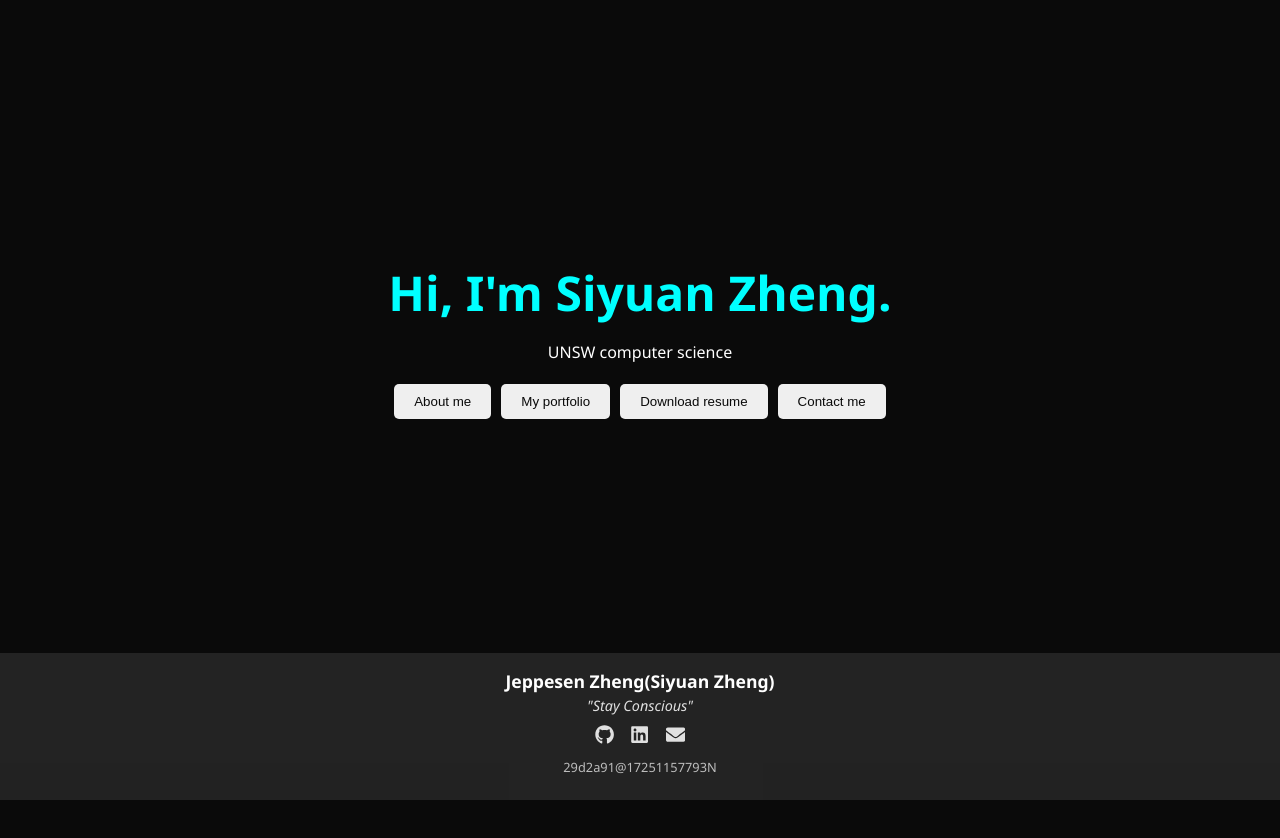
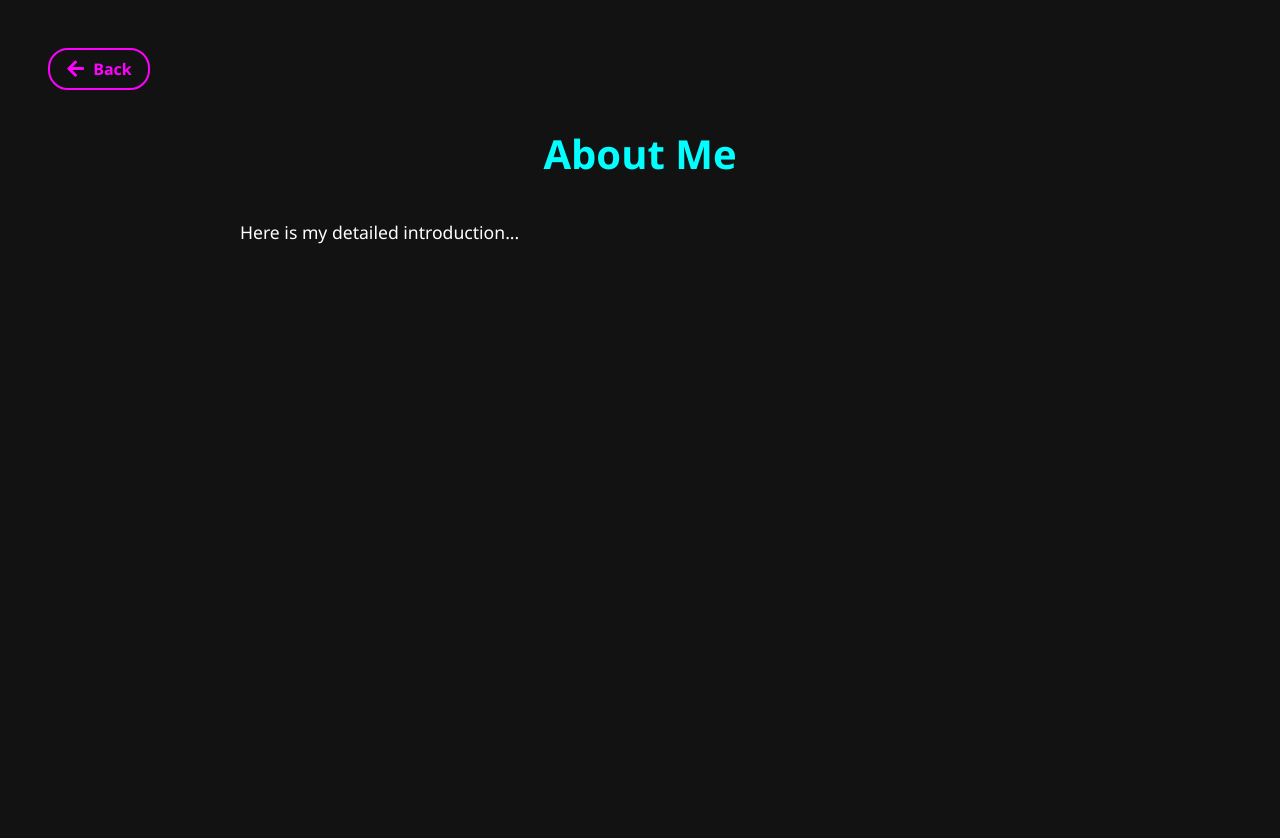
Before and after one commit to JeppesenZheng/JeppesenZheng.github.io, a React (Create React App) app: page /about in a window 1280 px wide. Shown: the top 838 px of the page. Before the commit the page ends 800 px from the top, so only its background shows below. Built offline with nearby package versions, Linux system fonts and the light colour scheme.

Commit message:
updated the project styles

```diff
--- a/src/App.tsx
+++ b/src/App.tsx
@@ -1,11 +1,13 @@
 import React from 'react';
-import { HashRouter as Router, Route, Routes } from 'react-router-dom';
+import { BrowserRouter as Router, Routes, Route } from 'react-router-dom';
 import './App.css';
 
 import Home from './components/Home';
 import Portfolio from './components/Portfolio';
 import ProjectDetail from './components/ProjectDetail';
 import About from './components/About';
+import HSRProject from './components/projects/HSRProject';
+import LibrarySystemProject from './components/projects/LibrarySystemProject';
 
 function App() {
   return (
@@ -15,6 +17,8 @@ function App() {
         <Route path="/about" element={<About />} />
         <Route path="/portfolio" element={<Portfolio />} />
         <Route path="/project/:id" element={<ProjectDetail />} />
+        <Route path="/project/HSRProject" element={<HSRProject />} />
+        <Route path="/project/LibrarySystemProject" element={<LibrarySystemProject />} />
       </Routes>
     </Router>
   );
--- a/src/components/About.tsx
+++ b/src/components/About.tsx
@@ -1,6 +1,8 @@
 import React from 'react';
 import styled from 'styled-components';
 import { Link } from 'react-router-dom';
+import { BackButton } from '../styles/SharedStyles';
+import { FaArrowLeft } from 'react-icons/fa';
 
 const AboutContainer = styled.div`
   min-height: 100vh;
@@ -14,22 +16,6 @@ const TopBar = styled.div`
   justify-content: space-between;
   align-items: center;
   margin-bottom: 2rem;
-`;
-
-const BackButton = styled(Link)`
-  color: var(--accent-color);
-  text-decoration: none;
-  font-weight: bold;
-  font-size: 1rem;
-  padding: 0.5rem 1rem;
-  border: 2px solid var(--accent-color);
-  border-radius: 20px;
-  transition: background-color 0.3s ease, color 0.3s ease;
-
-  &:hover {
-    background-color: var(--accent-color);
-    color: var(--primary-color);
-  }
 `;
 
 const Title = styled.h1`
@@ -50,7 +36,10 @@ function About() {
   return (
     <AboutContainer>
       <TopBar>
-        <BackButton to="/">Back</BackButton>
+        <BackButton to="/">
+          <FaArrowLeft />
+          Back
+        </BackButton>
       </TopBar>
       <Content>
         <Title>About Me</Title>
--- a/src/components/Portfolio.tsx
+++ b/src/components/Portfolio.tsx
@@ -1,75 +1,60 @@
 import React from 'react';
-import styled from 'styled-components';
-import { Link } from 'react-router-dom';
-import ProjectCard from './ProjectCard';
-
-const PortfolioContainer = styled.div`
-  min-height: 100vh;
-  background-color: var(--background-color);
-  color: var(--text-color);
-  padding: 3rem;
-`;
-
-const TopBar = styled.div`
-  display: flex;
-  justify-content: space-between;
-  align-items: center;
-  margin-bottom: 2rem;
-`;
-
-const BackButton = styled(Link)`
-  color: var(--accent-color);
-  text-decoration: none;
-  font-weight: bold;
-  font-size: 1rem;
-  padding: 0.5rem 1rem;
-  border: 2px solid var(--accent-color);
-  border-radius: 20px;
-  transition: background-color 0.3s ease, color 0.3s ease;
-
-  &:hover {
-    background-color: var(--accent-color);
-    color: var(--primary-color);
-  }
-`;
-
-const Title = styled.h1`
-  font-size: 2.5rem;
-  text-align: center;
-  flex-grow: 1;
-  color: var(--highlight-color);
-`;
-
-const ProjectGrid = styled.div`
-  display: grid;
-  grid-template-columns: repeat(auto-fit, minmax(300px, 1fr));
-  gap: 2rem;
-`;
-
-const projects = [
-  { id: '1', title: 'Human Supported Robort (HSR) project', summary: 'HSR is a project that aims to create a human-supported robot that can assist with daily tasks and in different scenarios like kitchen, living room, etc.' },
-  { id: '2', title: 'Library System project', summary: 'The Library System project is a project that aims to create a library system that can manage the books and the users in the library.' },
-];
+import { useNavigate } from 'react-router-dom';
+import { FaArrowLeft } from 'react-icons/fa';
+import * as S from '../styles/PortfolioStyles';
 
 function Portfolio() {
+  const navigate = useNavigate();
+
+  const projects = [
+    {
+      id: 1,
+      title: 'Human Support Robot (HSR)',
+      description: 'Advanced robotic system for human assistance...',
+      image: '/images/HSR.png',
+      technologies: ['ROS', 'Python', 'OpenCV', 'TensorFlow', 'YOLO'],
+      path: '/project/HSRProject'
+    },
+    {
+      id: 2,
+      title: 'Library Management System',
+      description: 'Full-stack library management application...',
+      image: '/images/library_system.png',
+      technologies: ['React', 'Spring Boot', 'MySQL', 'Tailwind CSS'],
+      path: '/project/LibrarySystemProject'
+    },
+  ];
+
   return (
-    <PortfolioContainer>
-      <TopBar>
-        <BackButton to="/">Back</BackButton>
-        <Title>My Projects</Title>
-        <div style={{ width: '80px' }}></div>
-      </TopBar>
-      <ProjectGrid>
+    <S.PortfolioContainer>
+      <S.BackButton to="/">
+        <FaArrowLeft />
+        Back
+      </S.BackButton>
+
+      <S.Title>My Projects</S.Title>
+      <S.ProjectGrid>
         {projects.map((project) => (
-          <ProjectCard
+          <S.ProjectCard
             key={project.id}
-            id={project.id}
-            title={project.title}
-            summary={project.summary}
-          />
+            bgImage={project.image}
+            onClick={() => navigate(project.path)}
+          >
+            <S.ProjectContent>
+              <S.ProjectTitle>{project.title}</S.ProjectTitle>
+              <S.ProjectDescription>
+                {project.description}
+              </S.ProjectDescription>
+              <S.TechList>
+                {project.technologies.map((tech, index) => (
+                  <S.TechTag key={index}>{tech}</S.TechTag>
+                ))}
+              </S.TechList>
+            </S.ProjectContent>
+          </S.ProjectCard>
         ))}
-      </ProjectGrid>
-    </PortfolioContainer>
+      </S.ProjectGrid>
+    </S.PortfolioContainer>
   );
 }
 
--- a/src/components/projects/HSRProject.tsx
+++ b/src/components/projects/HSRProject.tsx
@@ -1,10 +1,29 @@
-import React from 'react';
-import { FaRobot, FaPython, FaGithub, FaEye } from 'react-icons/fa';
+import React, { useState, useEffect } from 'react';
+import { FaRobot, FaPython, FaGithub, FaEye, FaArrowLeft } from 'react-icons/fa';
 import { SiRos, SiOpencv, SiTensorflow } from 'react-icons/si';
 import * as S from '../../styles/ProjectStyles';
 
 function HSRProject() {
+  const [opacity, setOpacity] = useState(1);
+
+  useEffect(() => {
+    const handleScroll = () => {
+      const scrollPosition = window.scrollY;
+      const newOpacity = Math.max(1 - scrollPosition / 300, 0.2);
+      setOpacity(newOpacity);
+    };
+
+    window.addEventListener('scroll', handleScroll);
+    return () => window.removeEventListener('scroll', handleScroll);
+  }, []);
+
   return (
+    <S.Wrapper>
+      <S.BackButton to="/portfolio" style={{ opacity }}>
+        <FaArrowLeft />
+        Back
+      </S.BackButton>
+
       <S.Container>
         <S.Title>Human Support Robot (HSR) Project</S.Title>
 
@@ -121,6 +140,7 @@ function HSRProject() {
           </S.Content>
         </S.GitHubSection> */}
       </S.Container>
+    </S.Wrapper>
   );
 }
 
--- a/src/components/projects/LibrarySystemProject.tsx
+++ b/src/components/projects/LibrarySystemProject.tsx
@@ -1,11 +1,29 @@
-import React from 'react';
-import { FaReact, FaDatabase, FaGithub } from 'react-icons/fa';
+import React, { useState, useEffect } from 'react';
+import { FaReact, FaDatabase, FaGithub, FaArrowLeft } from 'react-icons/fa';
 import { SiSpringboot, SiTailwindcss } from 'react-icons/si';
 import * as S from '../../styles/ProjectStyles';
 
 function LibrarySystemProject() {
+  const [opacity, setOpacity] = useState(1);
+
+  useEffect(() => {
+    const handleScroll = () => {
+      const scrollPosition = window.scrollY;
+      const newOpacity = Math.max(1 - scrollPosition / 300, 0.2);
+      setOpacity(newOpacity);
+    };
+
+    window.addEventListener('scroll', handleScroll);
+    return () => window.removeEventListener('scroll', handleScroll);
+  }, []);
+
   return (
-    <S.Container>
+    <S.Wrapper>
+      <S.BackButton to="/portfolio" style={{ opacity }}>
+        <FaArrowLeft />
+        Back
+      </S.BackButton>
+
       <S.Title>Library System Project</S.Title>
 
       <S.Section>
@@ -106,7 +124,7 @@ function LibrarySystemProject() {
             View project frontend on GitHub
           </S.GitHubButton>
       </S.GitHubSection>
-    </S.Container>
+    </S.Wrapper>
   );
 }
 
--- /dev/null
+++ b/src/styles/PortfolioStyles.tsx
@@ -0,0 +1,146 @@
+import styled from 'styled-components';
+import { Link } from 'react-router-dom';
+
+export const PortfolioContainer = styled.div`
+  max-width: 1200px;
+  margin: 0 auto;
+  padding: 2rem;
+`;
+
+export const Title = styled.h1`
+  font-size: 3rem;
+  color: var(--highlight-color);
+  text-align: center;
+  margin-bottom: 3rem;
+
+  &:after {
+    content: '';
+    display: block;
+    width: 100px;
+    height: 4px;
+    background: var(--accent-color);
+    margin: 1rem auto;
+    border-radius: 2px;
+  }
+`;
+
+export const ProjectGrid = styled.div`
+  display: grid;
+  grid-template-columns: repeat(auto-fit, minmax(300px, 1fr));
+  gap: 2rem;
+  margin: 2rem 0;
+`;
+
+export const ProjectCard = styled.div<{ bgImage?: string }>`
+  position: relative;
+  padding: 2rem;
+  border-radius: 12px;
+  overflow: hidden;
+  background: rgba(255, 255, 255, 0.08);
+  backdrop-filter: blur(5px);
+  transition: all 0.3s ease;
+  cursor: pointer;
+  min-height: 300px;
+
+  &::before {
+    content: '';
+    position: absolute;
+    top: 0;
+    right: 0;
+    width: 50%;
+    height: 100%;
+    background-image: ${props => props.bgImage ? `url(${props.bgImage})` : 'none'};
+    background-size: cover;
+    background-position: center;
+    opacity: 0.3; // 增加透明度，从 0.15 改为 0.3
+    z-index: 1;
+    transition: opacity 0.3s ease;
+    filter: brightness(1.2); // 添加亮度滤镜
+  }
+
+  &::after {
+    content: '';
+    position: absolute;
+    top: 0;
+    right: 0;
+    width: 50%;
+    height: 100%;
+    background: linear-gradient(
+      to right,
+      rgba(0, 0, 0, 0.6) 0%, // 降低渐变的不透明度，从 0.8 改为 0.6
+      rgba(0, 0, 0, 0.2) 100% // 降低渐变的不透明度，从 0.3 改为 0.2
+    );
+    z-index: 2;
+  }
+
+  &:hover {
+    transform: translateY(-5px);
+    box-shadow: 0 8px 24px rgba(0, 0, 0, 0.2);
+
+    &::before {
+      opacity: 0.4; // 悬停时增加透明度，从 0.25 改为 0.4
+      filter: brightness(1.3); // 悬停时增加亮度
+    }
+  }
+`;
+
+export const ProjectContent = styled.div`
+  position: relative;
+  z-index: 3;
+  width: 60%;
+`;
+
+export const ProjectTitle = styled.h2`
+  font-size: 1.8rem;
+  color: var(--highlight-color);
+  margin-bottom: 1rem;
+`;
+
+export const ProjectDescription = styled.p`
+  font-size: 1.1rem;
+  line-height: 1.6;
+  color: var(--text-color);
+  margin-bottom: 1.5rem;
+`;
+
+export const TechList = styled.div`
+  display: flex;
+  flex-wrap: wrap;
+  gap: 0.5rem;
+  margin-top: 1rem;
+`;
+
+export const TechTag = styled.span`
+  padding: 0.3rem 0.8rem;
+  background: rgba(255, 255, 255, 0.1);
+  border-radius: 20px;
+  font-size: 0.9rem;
+  color: var(--accent-color);
+`;
+
+export const BackButton = styled(Link)`
+  position: fixed;
+  top: 2rem;
+  left: 2rem;
+  color: var(--accent-color);
+  text-decoration: none;
+  font-weight: bold;
+  font-size: 1rem;
+  padding: 0.5rem 1rem;
+  border: 2px solid var(--accent-color);
+  border-radius: 20px;
+  transition: background-color 0.3s ease, color 0.3s ease;
+  display: flex;
+  align-items: center;
+  gap: 0.5rem;
+  z-index: 100;
+
+  &:hover {
+    background-color: var(--accent-color);
+    color: var(--primary-color);
+  }
+
+  svg {
+    font-size: 1.2rem;
+  }
+`;
--- a/src/styles/ProjectStyles.ts
+++ b/src/styles/ProjectStyles.ts
@@ -1,4 +1,10 @@
 import styled from 'styled-components';
+import { Link } from 'react-router-dom';
+
+export const Wrapper = styled.div`
+  position: relative;
+  width: 100%;
+`;
 
 export const Container = styled.div`
   max-width: 1200px;
@@ -210,3 +216,31 @@ export const GitHubSection = styled(Section)`
   background: rgba(255, 255, 255, 0.03);
   border: 1px solid rgba(255, 255, 255, 0.1);
 `;
+
+export const BackButton = styled(Link)`
+  position: fixed;
+  top: 2rem;
+  left: 2rem;
+  color: var(--accent-color);
+  text-decoration: none;
+  font-weight: bold;
+  font-size: 1rem;
+  padding: 0.5rem 1rem;
+  border: 2px solid var(--accent-color);
+  border-radius: 20px;
+  transition: all 0.3s ease;
+  display: flex;
+  align-items: center;
+  gap: 0.5rem;
+  z-index: 100;
+
+  &:hover {
+    background-color: var(--accent-color);
+    color: var(--primary-color);
+    opacity: 1 !important;
+  }
+
+  svg {
+    font-size: 1.2rem;
+  }
+`;
--- /dev/null
+++ b/src/styles/SharedStyles.ts
@@ -0,0 +1,25 @@
+import styled from 'styled-components';
+import { Link } from 'react-router-dom';
+
+export const BackButton = styled(Link)`
+  color: var(--accent-color);
+  text-decoration: none;
+  font-weight: bold;
+  font-size: 1rem;
+  padding: 0.5rem 1rem;
+  border: 2px solid var(--accent-color);
+  border-radius: 20px;
+  transition: background-color 0.3s ease, color 0.3s ease;
+  display: flex;
+  align-items: center;
+  gap: 0.5rem;
+
+  &:hover {
+    background-color: var(--accent-color);
+    color: var(--primary-color);
+  }
+
+  svg {
+    font-size: 1.2rem;
+  }
+`;
```
Also changed, not shown: public/images/library_system.png (added). Lines whose indentation alone changed are shown as unchanged.
